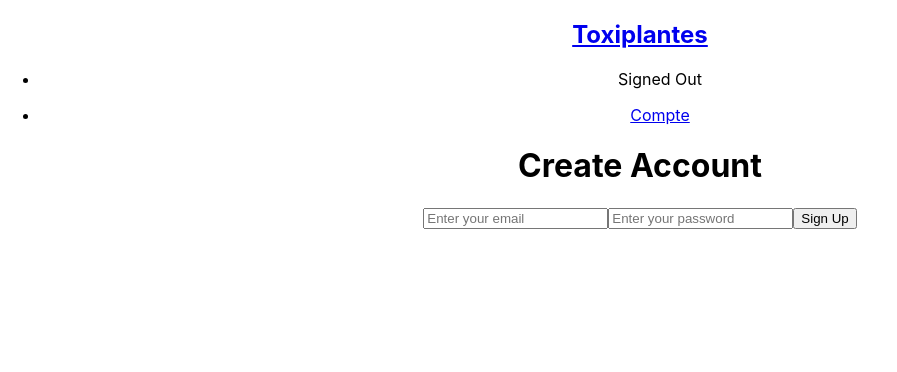
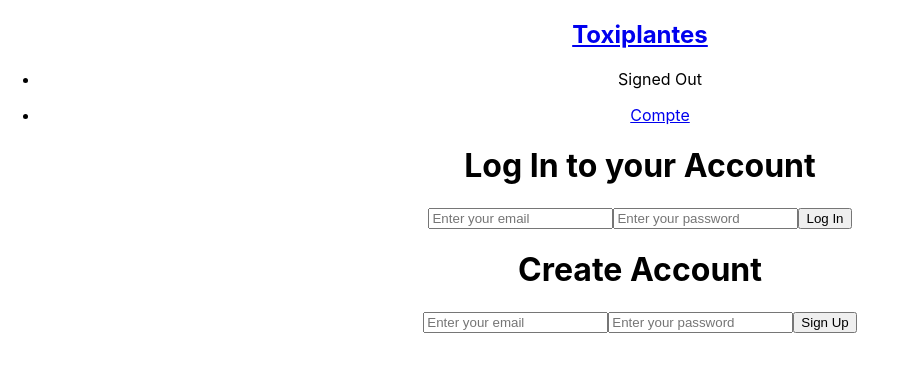
Before and after one commit to SlayerOfShadow/toxiplantes, a React (Create React App) app: page /account in a window 1280 px wide. Shown: the top 372 px of the page, without its empty margins (0-897 px from the left). Built offline with nearby package versions, Linux system fonts and the light colour scheme; no server answers.

Commit message:
Update: AuthContext

```diff
--- a/src/App.js
+++ b/src/App.js
@@ -3,28 +3,10 @@ import Plants from "./components/Plants";
 import { BrowserRouter as Router, Route, Routes } from "react-router-dom";
 import Account from "./components/Account";
 import Navbar from "./components/Navbar";
-import { useState, useEffect } from "react";
-import { onAuthStateChanged } from "firebase/auth";
-import { auth } from "./firebase";
+
 import { AuthContextProvider } from "./utils/authContext";
 
 function App() {
-  const [authUser, setAuthUser] = useState(null);
-
-  const listen = onAuthStateChanged(auth, (user) => {
-    if (user) {
-      setAuthUser(user);
-    } else {
-      setAuthUser(null);
-    }
-  });
-
-  useEffect(() => {
-    return () => {
-      listen();
-    };
-  }, [authUser]);
-
   return (
     <AuthContextProvider>
       <div className="App">
@@ -32,10 +14,7 @@ function App() {
           <Navbar />
           <Routes>
             <Route path="/" element={<Plants />} />
-            <Route
-              path="/account"
-              element={<Account isLoggedIn={authUser} />}
-            />
+            <Route path="/account" element={<Account />} />
           </Routes>
         </Router>
       </div>
--- a/src/components/Account.js
+++ b/src/components/Account.js
@@ -1,21 +1,42 @@
-import { useState } from "react";
+import { useEffect } from "react";
 import SignIn from "./SignIn";
 import SignUp from "./SignUp";
 
 import { useContext } from "react";
 import { AuthContext } from "../utils/authContext";
+import { onAuthStateChanged } from "firebase/auth";
+import { auth } from "../firebase";
+import { useNavigate } from "react-router-dom";
 
 const Account = (props) => {
   const { authState, setAuthState } = useContext(AuthContext);
-  console.log(authState);
 
-  setAuthState("Nouvelle valeur du contexte");
+  const navigate = useNavigate();
 
-  const [isLoggedIn, setIsLoggedIn] = useState("false");
+  if (authState) {
+    navigate("/");
+  }
+
+  const listen = onAuthStateChanged(auth, (user) => {
+    if (user) {
+      console.log("update authState");
+      setAuthState(user.toJSON());
+    } else {
+      setAuthState(null);
+    }
+  });
+
+  useEffect(() => {
+    return () => {
+      listen();
+    };
+  }, [authState]);
 
   return (
     <>
-      <div className="account">{!isLoggedIn ? <SignIn /> : <SignUp />}</div>
+      <div className="account">
+        <SignIn /> <SignUp />
+      </div>
     </>
   );
 };
--- a/src/utils/authContext.js
+++ b/src/utils/authContext.js
@@ -5,10 +5,6 @@ const AuthContext = createContext();
 
 const AuthContextProvider = ({ children }) => {
   const [authState, setAuthState] = useState(null);
-
-  const updateValeurDuContexte = (nouvelleValeur) => {
-    setAuthState(nouvelleValeur);
-  };
 
   return (
     <AuthContext.Provider value={{ authState, setAuthState }}>
```
